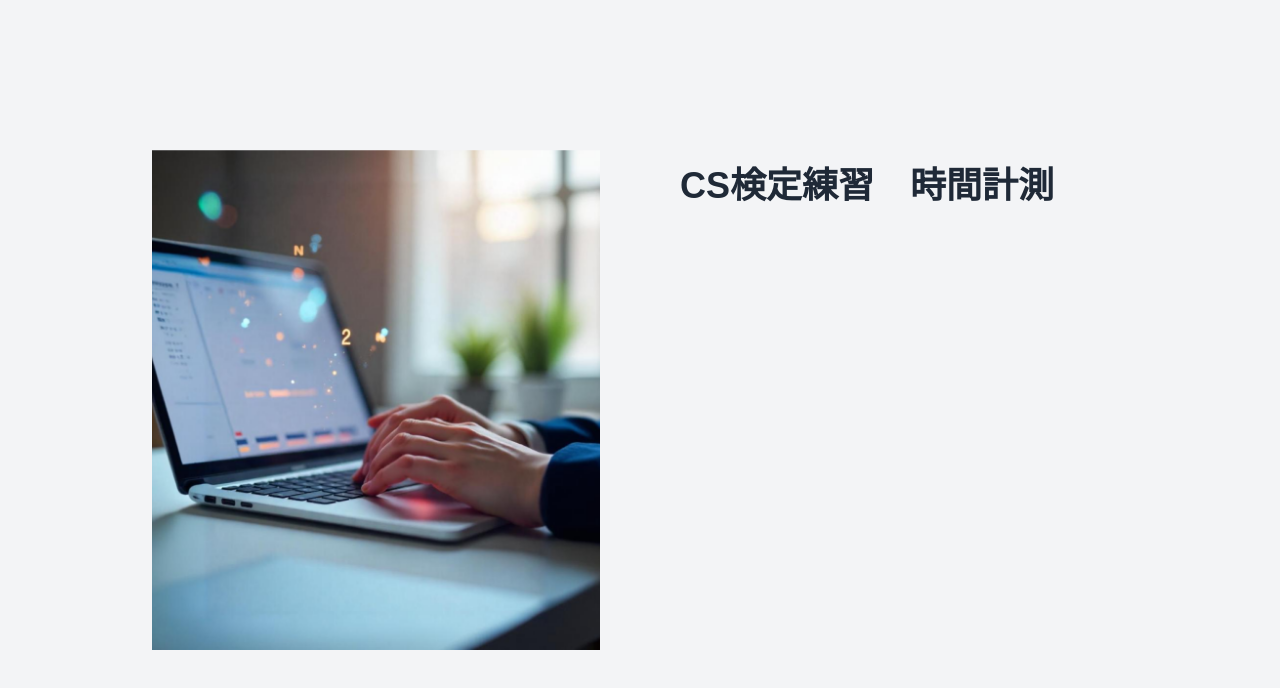
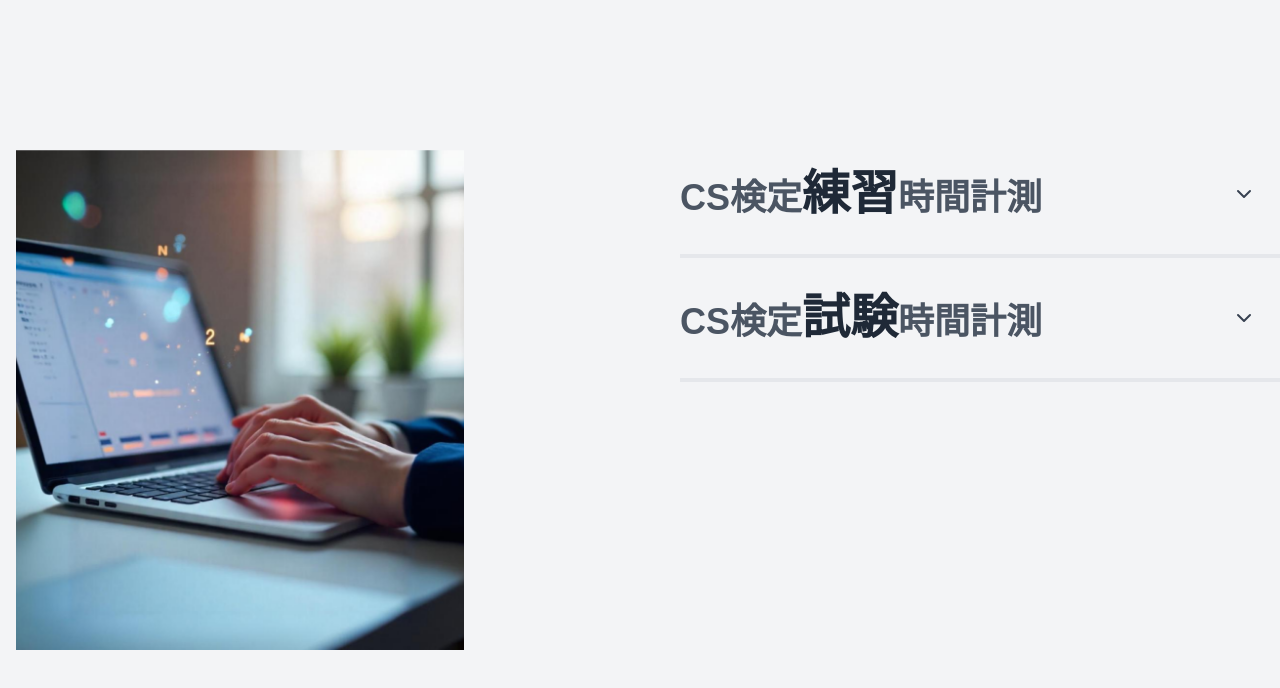
Before and after one commit to kuwa124/cs-timer, a Next.js app: page / in a window 1280 px wide. Shown: the top 688 px of the page. Built offline with nearby package versions, Linux system fonts and the light colour scheme.

Commit message:
✨ 計測と試験でアコーディオンによりボタンの表示・非表示を切り替えれるように変更

```diff
--- a/src/components/HomeTextarea.tsx
+++ b/src/components/HomeTextarea.tsx
@@ -1,7 +1,10 @@
 'use client'; // ユーザー操作に適応するための定型文
 
-import { navigationButtons } from '@/constants/navigation';
-import Link from 'next/link';
+import { NavigationButtons } from '@/components/NavigationButtons';
+import {
+  testingBeforeNavigationButtons,
+  testNavigationButtons,
+} from '@/constants/navigation';
 import { useState } from 'react';
 
 export const HomeTextarea = () => {
@@ -10,32 +13,32 @@ export const HomeTextarea = () => {
 
   // Testを表示するためのstate
   const [isTest, setIsTest] = useState<boolean>(false);
+
   return (
-    <div className=' my-4 space-y-4 w-96'>
-      <button
-        className='text-2xl sm:text-3xl lg:text-4xl  font-bold text-gray-800 cursor-pointer hover:text-yellow-700'
-        onClick={() => setisTestingBefore((prev) => !prev)}
+    <div className='space-y-8'>
+      <NavigationButtons
+        handleClick={() => setisTestingBefore((prev) => !prev)}
+        isTestingBefore={isTestingBefore}
+        navigationButtons={testingBeforeNavigationButtons}
       >
-        CS検定練習　時間計測
-      </button>
+        CS検定
+        <span className='text-3xl sm:text-4xl lg:text-5xl font-bold text-gray-800'>
+          練習
+        </span>
+        　時間計測
+      </NavigationButtons>
 
-      {/* ` TestingBefore ` のボタン部分を展開 */}
-      {/* grid-flow-col:列に縦並びで次の列に進む */}
-      {isTestingBefore && (
-        <nav className='grid grid-rows-3 grid-flow-col gap-y-4 gap-x-10 text-gray-600'>
-          {navigationButtons.map((navi) => (
-            <Link
-              key={navi.path}
-              href={navi.path}
-              className='w-56 mx-auto px-8 py-2 bg-blue-500 text-white rounded hover:bg-blue-600 transition'
-              aria-label={`${Object.values(navi.titleConfig).join('')}へ移動`} //titleConfigを連結してタイトル作成
-            >
-              {/* titleConfigを連結してタイトル作成 */}
-              {Object.values(navi.titleConfig).join('')}
-            </Link>
-          ))}
-        </nav>
-      )}
+      <NavigationButtons
+        handleClick={() => setIsTest((prev) => !prev)}
+        isTestingBefore={isTest}
+        navigationButtons={testNavigationButtons}
+      >
+        CS検定
+        <span className='text-3xl sm:text-4xl lg:text-5xl font-bold text-gray-800'>
+          試験
+        </span>
+        　時間計測
+      </NavigationButtons>
     </div>
   );
 };
--- /dev/null
+++ b/src/components/NavigationButtons.tsx
@@ -0,0 +1,55 @@
+import { NavigationButton } from '@/types/type';
+import { ChevronDown } from 'lucide-react';
+import Link from 'next/link';
+import { ReactNode } from 'react';
+
+type NavigationButtonsProps = {
+  handleClick: () => void;
+  isTestingBefore: boolean;
+  navigationButtons: NavigationButton[];
+  children: string | ReactNode;
+};
+
+export const NavigationButtons = ({
+  handleClick,
+  isTestingBefore,
+  navigationButtons,
+  children,
+}: NavigationButtonsProps) => {
+  return (
+    <div className=' my-4 space-y-4 w-[600px]'>
+      <div className='flex justify-between items-center pb-8 border-b-4'>
+        <button className='text-2xl sm:text-3xl lg:text-4xl font-semibold text-gray-600'>
+          {children}
+        </button>
+        <button
+          className='mr-2 rounded-full hover:bg-gray-300 p-4 cursor-pointer'
+          onClick={handleClick}
+        >
+          <ChevronDown
+            size={24}
+            className={`text-gray-700 ${isTestingBefore && 'rotate-180'}`}
+          />
+        </button>
+      </div>
+
+      {/* ` TestingBefore ` のボタン部分を展開 */}
+      {/* grid-flow-col:列に縦並びで次の列に進む */}
+      {isTestingBefore && (
+        <nav className='grid grid-rows-3 grid-flow-col gap-y-4 gap-x-10 text-gray-600'>
+          {navigationButtons.map((navi) => (
+            <Link
+              key={navi.path}
+              href={navi.path}
+              className='w-56 mx-auto px-8 py-2 bg-blue-500 text-white rounded hover:bg-blue-600 transition'
+              aria-label={`${Object.values(navi.titleConfig).join('')}へ移動`} //titleConfigを連結してタイトル作成
+            >
+              {/* titleConfigを連結してタイトル作成 */}
+              {Object.values(navi.titleConfig).join('')}
+            </Link>
+          ))}
+        </nav>
+      )}
+    </div>
+  );
+};
--- a/src/constants/navigation.ts
+++ b/src/constants/navigation.ts
@@ -4,7 +4,7 @@ import { NavigationButton } from '@/types/type';
 // ページ間の移動用ボタンの設定を配列で定義
 // getPageData関数で安全にデータを取得
 // `project://src\constants\pageConfig.ts ` から取得します。
-export const navigationButtons: NavigationButton[] = [
+export const testingBeforeNavigationButtons: NavigationButton[] = [
   {
     titleConfig: getPageData('WORD3_CLASS').titleConfig, // ボタンに表示するテキスト
     path: getPageData('WORD3_CLASS').path, // クリック時の移動先URL
@@ -30,3 +30,10 @@ export const navigationButtons: NavigationButton[] = [
     path: getPageData('EXCEL_ALL').path, // クリック時の移動先URL
   },
 ];
+
+export const testNavigationButtons: NavigationButton[] = [
+  {
+    titleConfig: getPageData('WORD3_CLASS').titleConfig, // ボタンに表示するテキスト
+    path: getPageData('WORD3_CLASS').path, // クリック時の移動先URL
+  },
+];
```
